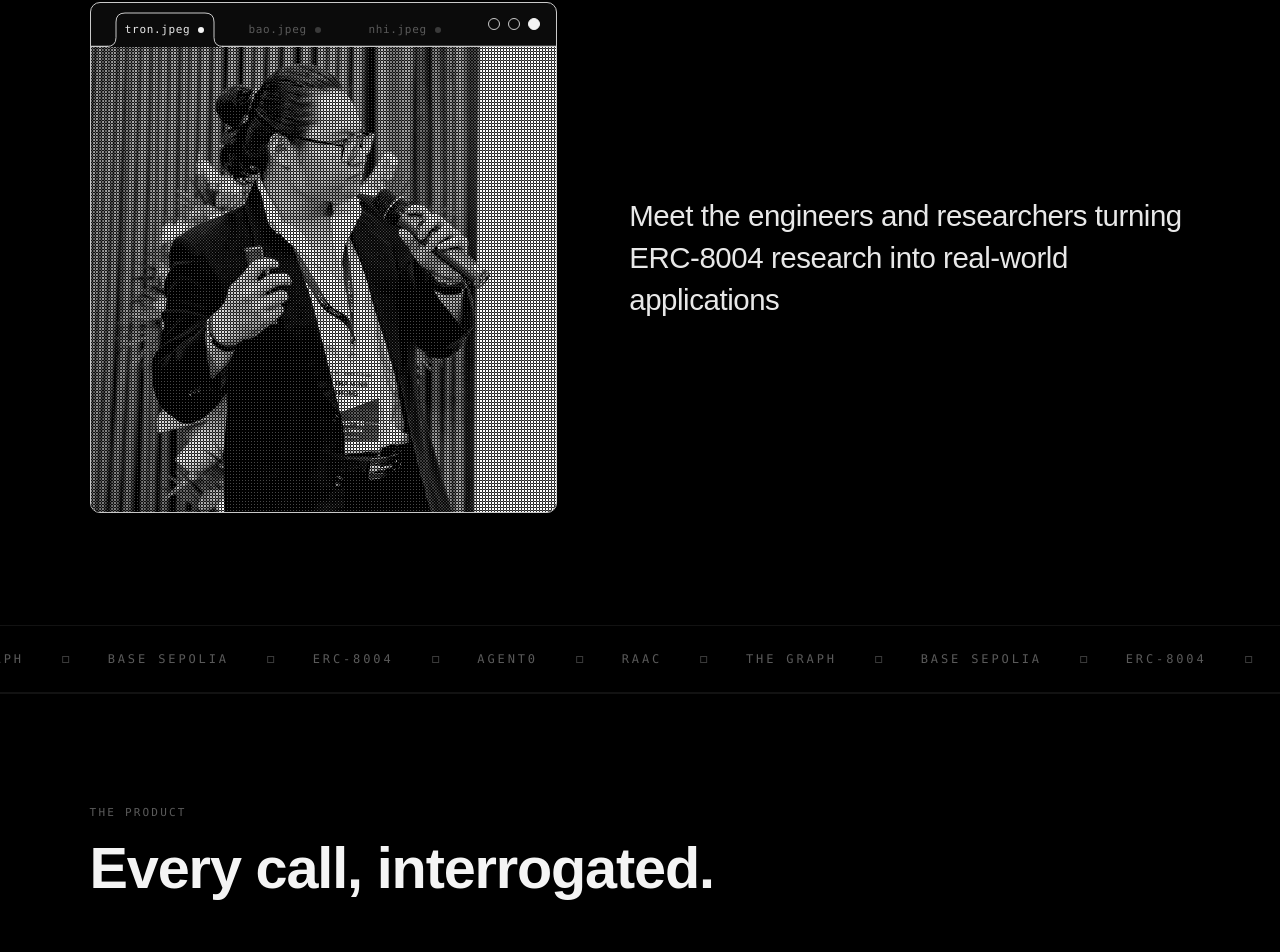
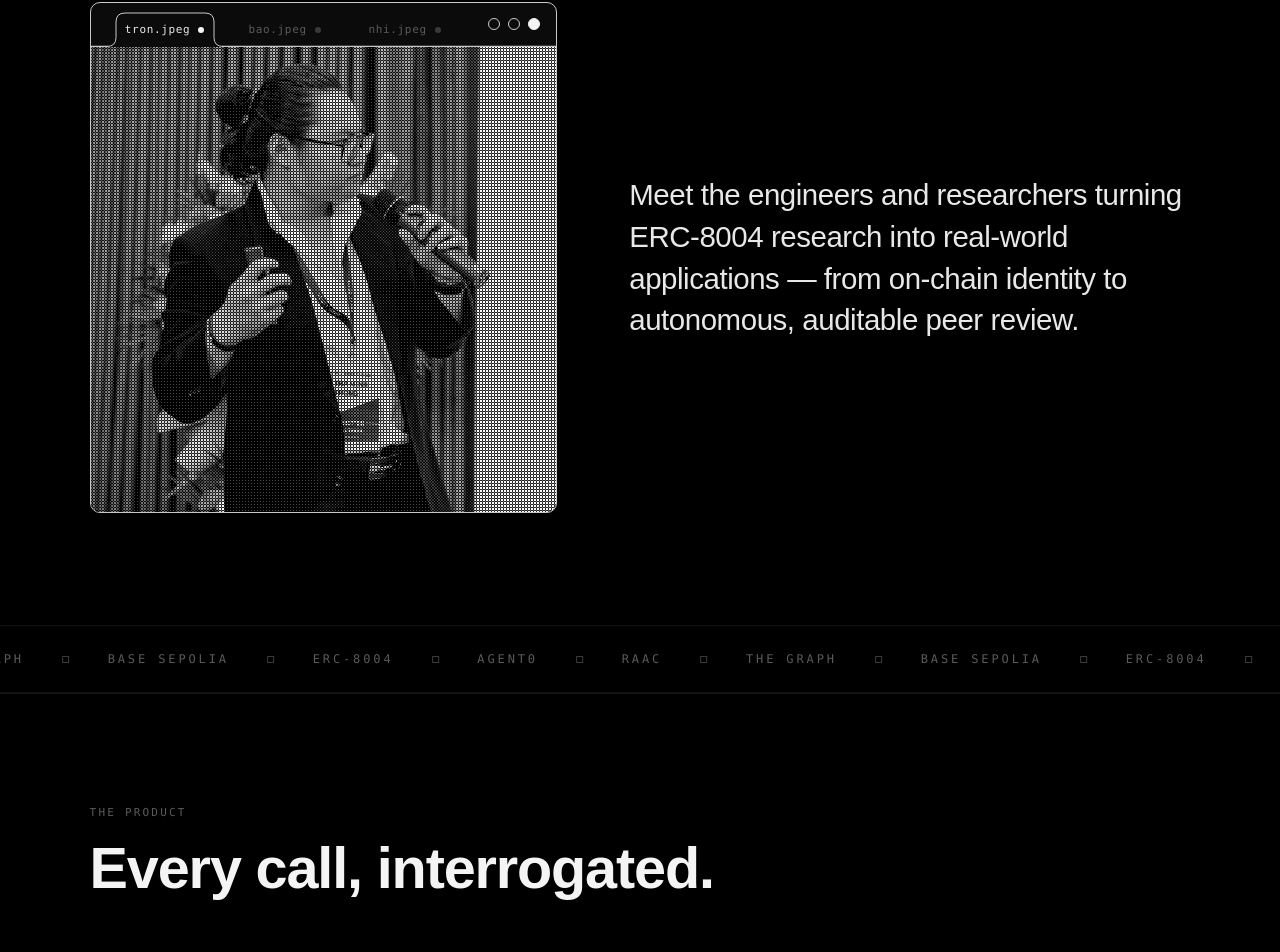
Before and after one commit to Trong-Tra/RAAC, a Next.js app in the folder app/: page / in a window 1280 px wide. Shown: the part 1489-2441 px from the top of the page. Built offline with nearby package versions, Linux system fonts and the light colour scheme; no server answers; the database is empty; a web font is replaced by a local one.

Commit message:
chore(landing): team copy close — from on-chain identity to autonomous, auditable peer review

```diff
--- a/app/src/components/TeamSection.tsx
+++ b/app/src/components/TeamSection.tsx
@@ -97,7 +97,8 @@ export default function TeamSection() {
         }}
       >
         Meet the engineers and researchers turning ERC-8004 research into
-        real-world applications
+        real-world applications — from on-chain identity to autonomous,
+        auditable peer review.
       </p>
     </section>
   );
```
